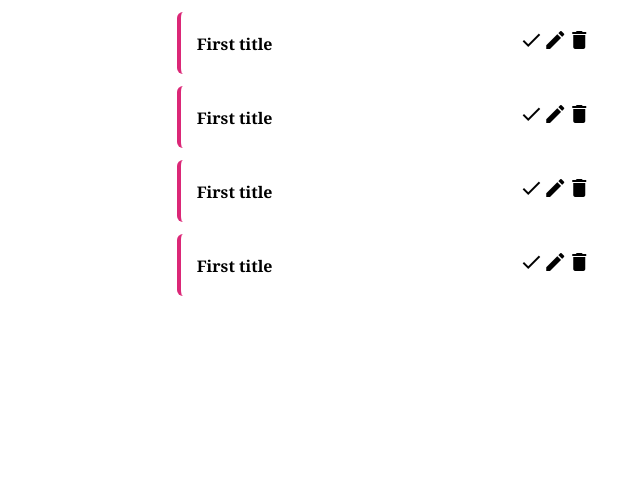
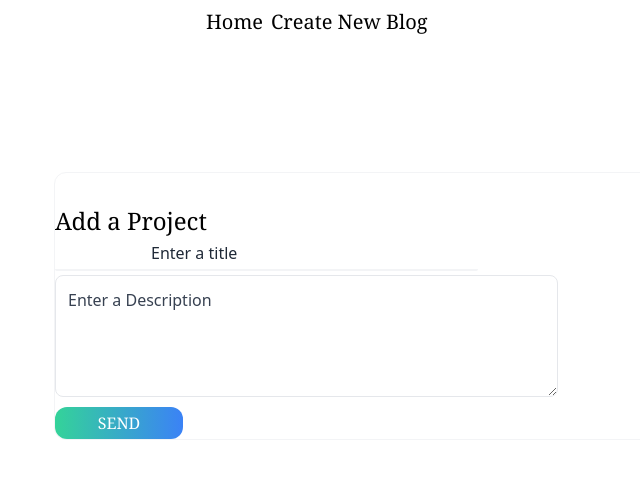
Before and after one commit to TanzimIbthesam/ReactProjects, a React (Create React App) app: page /create in a window 1280 px wide. Shown: the top 478 px of the page, without its empty margins (250-890 px from the left). Built offline with nearby package versions, Linux system fonts and the light colour scheme; data requests are answered from the project's data file.

Commit message:
2-Routing,navigation and cReate Form added

```diff
--- a/data/db.json
+++ b/data/db.json
@@ -5,24 +5,6 @@
       "title": "First title",
       "description": "First description",
       "isCompleted": false
-    },
-    {
-      "id": "2",
-      "title": "First title",
-      "description": "First description",
-      "isCompleted": false
-    },
-    {
-      "id": "3",
-      "title": "First title",
-      "description": "First description",
-      "isCompleted": false
-    },
-    {
-      "id": "4",
-      "title": "First title",
-      "description": "First description",
-      "isCompleted": false
     }
   ]
 }
--- a/package.json
+++ b/package.json
@@ -6,8 +6,10 @@
     "@testing-library/jest-dom": "^5.14.1",
     "@testing-library/react": "^11.2.7",
     "@testing-library/user-event": "^12.8.3",
+    "axios": "^0.21.1",
     "react": "^17.0.2",
     "react-dom": "^17.0.2",
+    "react-router-dom": "^5.2.0",
     "react-scripts": "4.0.3",
     "web-vitals": "^1.1.2"
   },
--- /dev/null
+++ b/src/AllRouter.js
@@ -0,0 +1,28 @@
+import {BrowserRouter as Router,Switch,Route} from "react-router-dom";
+// import App from './App'
+import Create from './Create'
+ import Navbar from './Navbar'
+  import Home from './Home'
+
+const AllRouter=()=>{
+    return(
+        <Router>
+        <div className="App">
+           <Navbar />
+          <div className="content">
+            <Switch>
+              <Route exact path="/">
+                <Home />
+              </Route>
+              <Route path="/create">
+                <Create />
+              </Route>
+            </Switch>
+          </div>
+        </div>
+      </Router>
+
+    )
+
+}
+ export default AllRouter;
--- a/src/App.js
+++ b/src/App.js
@@ -1,44 +1,15 @@
 
-import { useEffect, useState } from 'react';
+
 import './index.css'
-// import Modal from './Modal'
-import axios from 'axios'
-import SingleProject from './SingleProject'
+
+import AllRouter from './AllRouter';
 function App() {
 
-  // const [modal,showModal]=useState(false);
-  const [projects,setProjects]=useState([]);
-  const handleDelete= (id) => {
-    axios.delete('http://localhost:8000/allprojects/'+id)
-     setProjects(projects.filter(project => project.id !== id));
-  }
-  const statusChange=(id)=>{
-     console.log("Clicked")
-      axios.get('http://localhost:8000/allprojects/'+id)
-     setProjects(projects.find(project=>project.id===id));
-      setProjects(!project.isCompleted)
 
-  }
-
-  useEffect(()=>{
-    axios.get('http://localhost:8000/allprojects')
-    .then((res)=>{
-      setProjects(res.data)
-    }).catch(err=>{
-      console.log(err.message)
-      // setError(err.message)
-    })
-  },[])
   return (
     <div className="App">
-      {
-      projects.map(project=>(
-      <div key={project.id}>
+      <AllRouter />
 
-      <SingleProject  project={project} handleDelete={handleDelete}  statusChange={statusChange}/>
-        </div>
-))
-}
 
     </div>
   );
--- /dev/null
+++ b/src/Create.js
@@ -0,0 +1,19 @@
+const Create=()=>{
+return(
+    <div>
+    <div className="mx-auto xl:max-w-2xl max-w-xl border border-gray-100 bg-white mt-32 rounded-xl">
+    <h1 class="text-2xl font-serif mt-8">Add a Project</h1>
+    <input type="text" placeholder="Enter a title" class="placeholder-gray-800 py-1 xl:px-24 px-12 border-b-2 border-gray-100 rounded-sm" onChange="title"/><br></br>
+    <textarea class="xl:w-3/4 w-full px-3 py-3 text-gray-700 border rounded-lg focus:outline-none mt-1" rows="4" v-model="details" placeholder="Enter a description">Enter a Description</textarea><br></br>
+    <button class="px-4 py-1 rounded-xl border-none bg-gradient-to-r from-green-400 to-blue-500 text-white font-serif fold-bold w-32 mt-1">SEND</button>
+    </div>
+
+    </div>
+
+
+
+)
+}
+
+
+export default Create;
--- /dev/null
+++ b/src/Home.js
@@ -0,0 +1,72 @@
+
+import { useEffect, useState } from 'react';
+import './index.css'
+// import Modal from './Modal'
+import axios from 'axios'
+import SingleProject from './SingleProject'
+// import AllRouter from './AllRouter';
+// import Tanzim from './Tanzim'
+const Home=()=> {
+
+  const [projects,setProjects]=useState([]);
+  //Fetch Projects
+  // const fetchProjects=async()=>{
+  //   const res=await axios.get('http://localhost:8000/allprojects/')
+  //   return res;
+
+  // }
+  // Fetch a single Project
+  // const fetchSingleProject=async()=>{
+  //   const res=await axios.get(`http://localhost:8000/allprojects/${id}`)
+  //   return res;
+  // }
+  //Delete Tasks
+  const handleDelete= (id) => {
+    axios.delete('http://localhost:8000/allprojects/'+id)
+     setProjects(projects.filter(project => project.id !== id));
+  }
+  const statusChange=(project,id)=>{
+
+     const newProjects = projects;
+
+    axios.patch(`http://localhost:8000/allprojects/${id}`)
+      newProjects.forEach((newProject) => {
+
+        if (newProject.id === project.id) {
+          newProject.isCompleted = !newProject.isCompleted;
+        }
+      });
+      setProjects([...newProjects]);
+
+
+}
+ // Fetch Projects
+
+  useEffect(()=>{
+    axios.get('http://localhost:8000/allprojects')
+    .then((res)=>{
+      setProjects(res.data)
+    }).catch(err=>{
+      console.log(err.message)
+
+    })
+
+  },[])
+  return (
+    <div className="App">
+      {/* <AllRouter /> */}
+      {
+      projects.map(project=>(
+      <div key={project.id}>
+
+      <SingleProject  project={project} handleDelete={handleDelete}  statusChange={statusChange} />
+
+        </div>
+))
+}
+
+    </div>
+  );
+}
+
+export default Home;
--- /dev/null
+++ b/src/Navbar.js
@@ -0,0 +1,17 @@
+import { Link } from "react-router-dom";
+const Navbar=()=>{
+    return (
+        <div class=" mx-auto max-w-sm p-2">
+        <ul class="flex ">
+            <li class=""><Link class="" to="/"><p class="text-xl font-hairline font-serif">Home</p></Link></li>
+            <li class=""><Link class="" to="/create"><p class="text-xl font-hairline font-serif ml-2">Create New Blog</p></Link></li>
+
+
+        </ul>
+    </div>
+    )
+
+}
+
+
+export default Navbar;
--- a/src/SingleProject.js
+++ b/src/SingleProject.js
@@ -1,5 +1,5 @@
 import { useState } from "react";
-
+// import axios from 'axios'
 
 const SingleProject=({project,handleDelete,statusChange})=>{
     const [details,setDetails]=useState(false)
@@ -7,6 +7,8 @@ const SingleProject=({project,handleDelete,statusChange})=>{
          e.preventDefault();
            setDetails(!details)
     }
+
+
 
 
 
@@ -18,7 +20,7 @@ const SingleProject=({project,handleDelete,statusChange})=>{
 
             </div>
             <div className="p-3 ">
-                        <span onClick={()=>statusChange(project.id)}  class="material-icons cursor-pointer hover:text-gray-300 ">done</span>
+                        <span onClick={()=>{statusChange()}}  class="material-icons cursor-pointer hover:text-gray-300 ">done</span>
                         <span class="material-icons cursor-pointer hover:text-gray-300">edit</span>
                         <span onClick={()=>handleDelete(project.id)}  class="material-icons cursor-pointer hover:text-gray-300">delete</span>
 
--- /dev/null
+++ b/src/Tanzim.js
@@ -0,0 +1,53 @@
+import Project from './Project'
+import {  useState } from 'react';
+const Tanzim = () => {
+    const [projects, setProjects] = useState([
+      {
+        id: "1",
+        title: "First title",
+        description: "First description",
+        isCompleted: false,
+      },
+      {
+        id: "2",
+        title: "First title",
+        description: "First description",
+        isCompleted: false,
+      },
+      {
+        id: "3",
+        title: "First title",
+        description: "First description",
+        isCompleted: false,
+      },
+      {
+        id: "4",
+        title: "First title",
+        description: "First description",
+        isCompleted: false,
+      },
+    ]);
+    const handleProjectCompelete = (project) => {
+      const newProjects = projects;
+      newProjects.forEach((newProject) => {
+        if (newProject.id === project.id) {
+          newProject.isCompleted = !newProject.isCompleted;
+        }
+      });
+      setProjects([...newProjects]);
+    };
+    return (
+      <div>
+        {projects.map((project) => {
+          return (
+            <Project
+              project={project}
+              statusToggle={handleProjectCompelete}
+              key={project.id}
+            />
+          );
+        })}
+      </div>
+    );
+  };
+  export default Tanzim;
```
Also changed, not shown: src/Project.js (added, +17 -0 lines), src/Test.js (added, +67 -0 lines), 1 other file (tests, documents, lock files or other folders).
